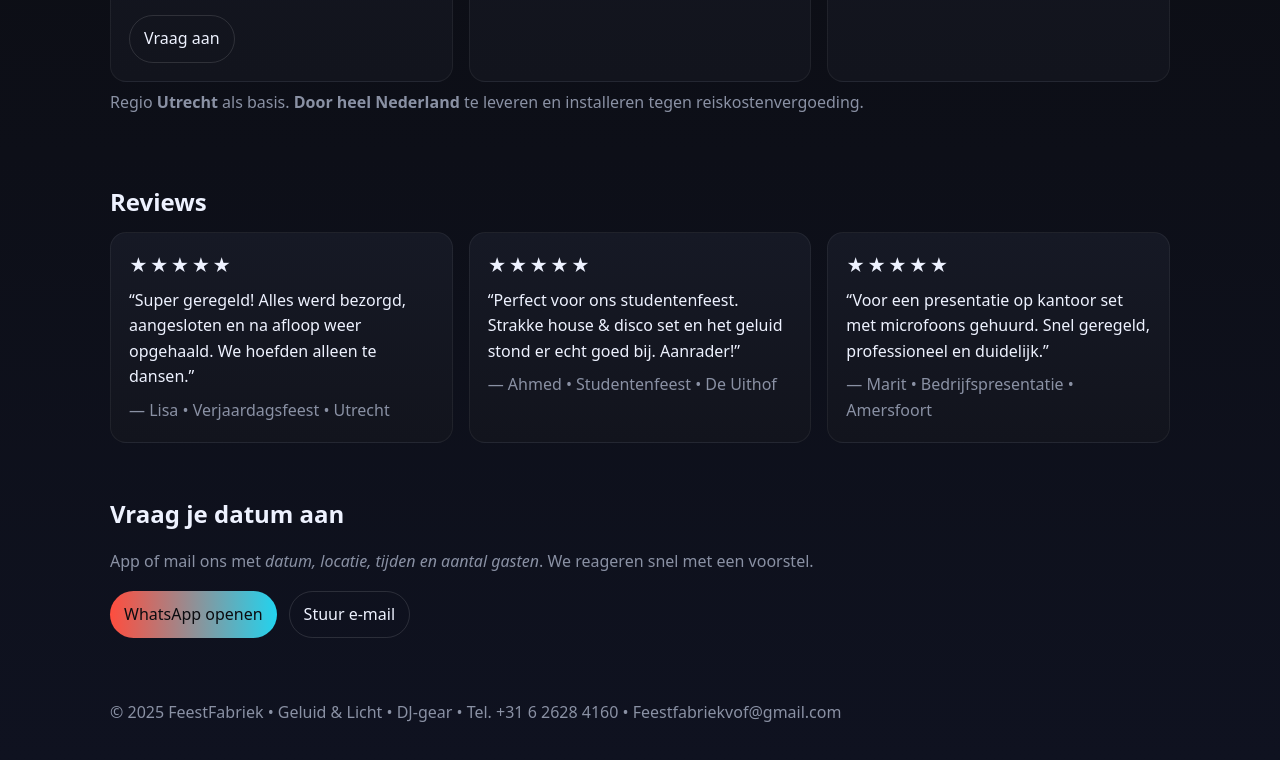
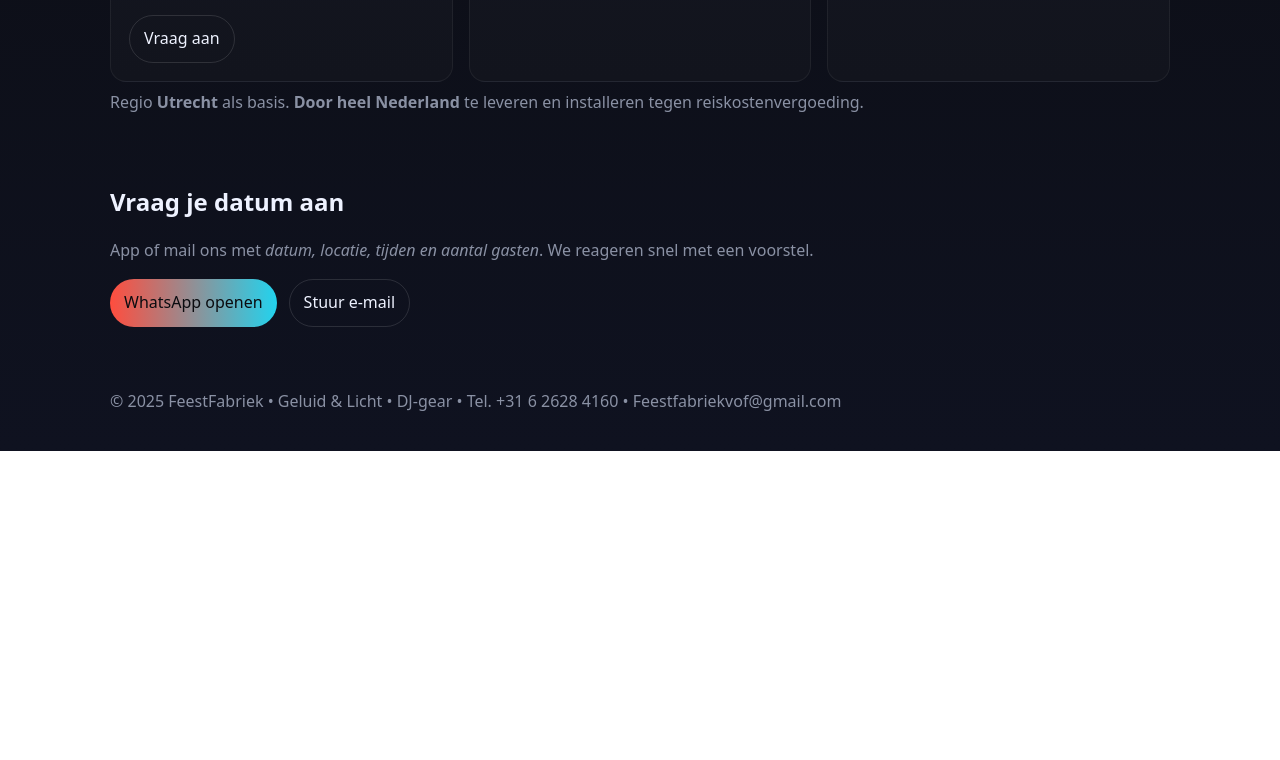
Before and after one commit to feestfabriekvof-cpu/Dj-rx3-rent, a plain HTML site: page index.html in a window 1280 px wide. Shown: the part 1268-2028 px from the top of the page. After the commit the page ends 1719 px from the top, so only its background shows below. Drawn offline with Linux system fonts and the light colour scheme.

Commit message:
Update index.html

```diff
--- a/index.html
+++ b/index.html
@@ -122,28 +122,6 @@
       <p class="muted" style="margin-top:8px">Regio <strong>Utrecht</strong> als basis. <strong>Door heel Nederland</strong> te leveren en installeren tegen reiskostenvergoeding.</p>
     </section>
 
-    <!-- Reviews -->
-    <section class="section" id="reviews">
-      <h2>Reviews</h2>
-      <div class="grid cols-3">
-        <article class="card">
-          <div class="stars">★★★★★</div>
-          <p class="quote">“Super geregeld! Alles werd bezorgd, aangesloten en na afloop weer opgehaald. We hoefden alleen te dansen.”</p>
-          <div class="reviewer">— Lisa • Verjaardagsfeest • Utrecht</div>
-        </article>
-        <article class="card">
-          <div class="stars">★★★★★</div>
-          <p class="quote">“Perfect voor ons studentenfeest. Strakke house & disco set en het geluid stond er echt goed bij. Aanrader!”</p>
-          <div class="reviewer">— Ahmed • Studentenfeest • De Uithof</div>
-        </article>
-        <article class="card">
-          <div class="stars">★★★★★</div>
-          <p class="quote">“Voor een presentatie op kantoor set met microfoons gehuurd. Snel geregeld, professioneel en duidelijk.”</p>
-          <div class="reviewer">— Marit • Bedrijfspresentatie • Amersfoort</div>
-        </article>
-      </div>
-    </section>
-
     <!-- Contact -->
     <section id="contact" class="section">
       <h2>Vraag je datum aan</h2>
```
